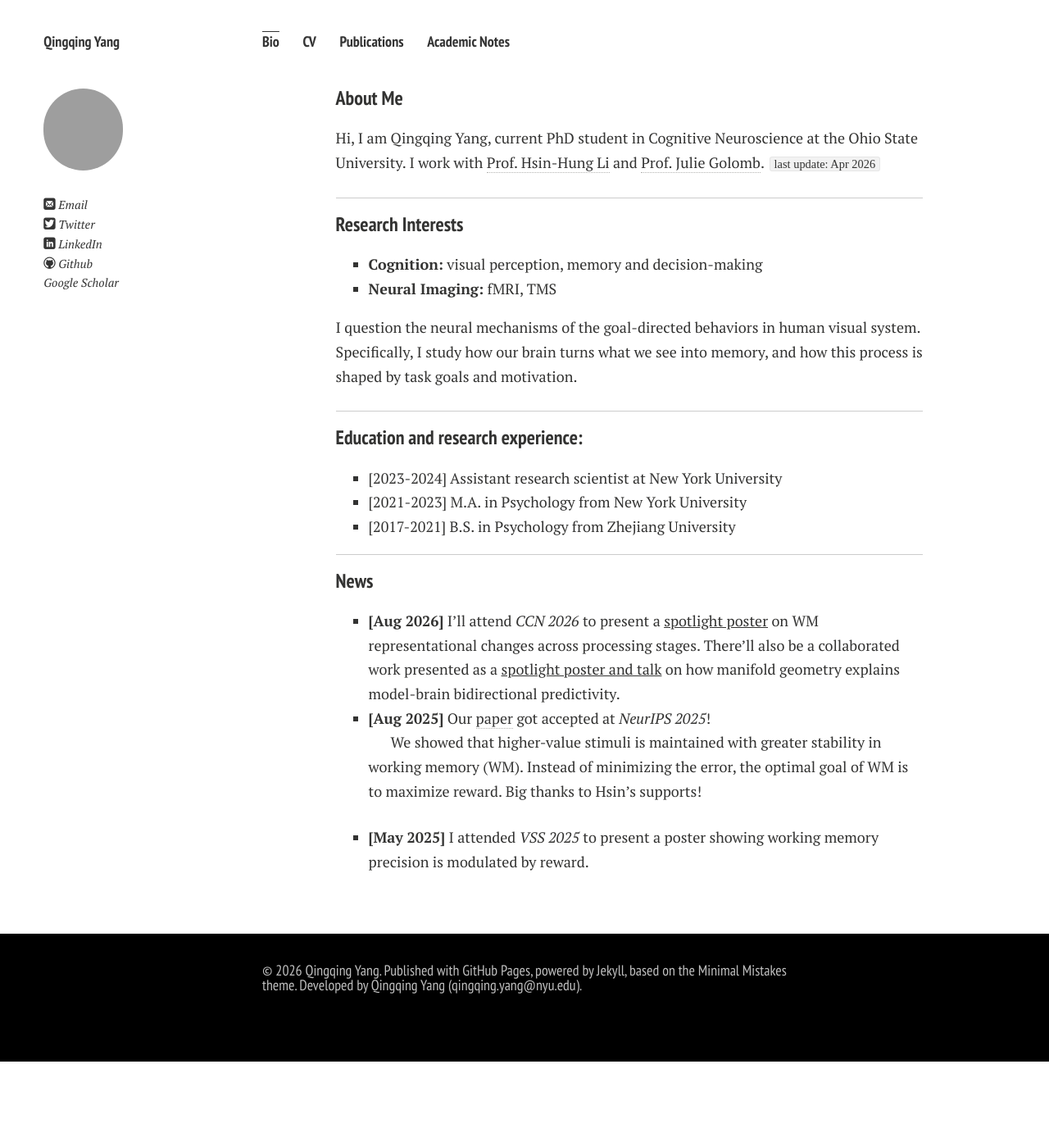
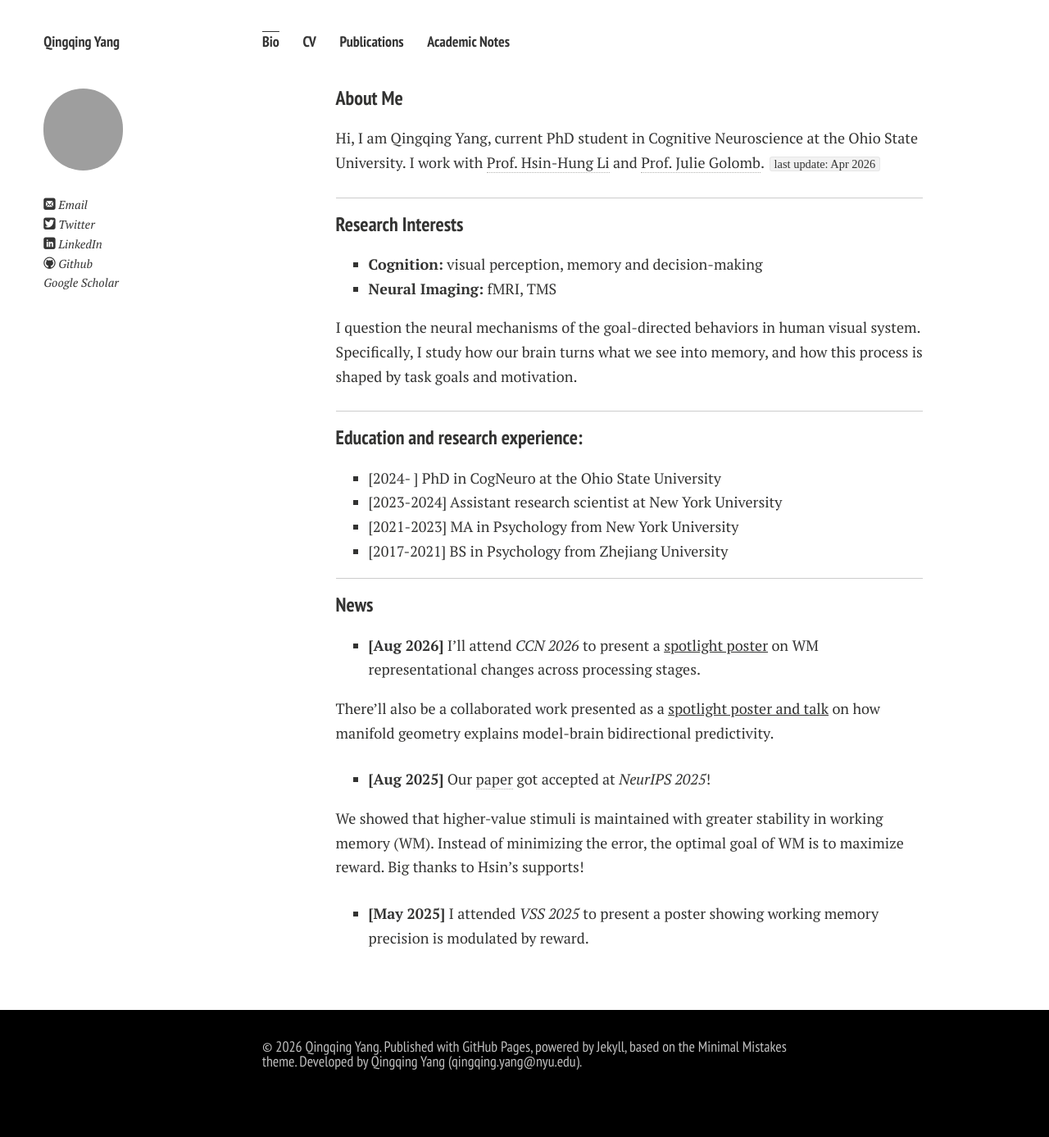
Before and after one commit to Qingqing-Yang-177/Qingqing-Yang-177.github.io, a Jekyll site: the page built from index.md, in a window 1280 px wide. Shown: the whole page at 82% size. Built offline with Jekyll 4.4.1, drawn with Linux system fonts in a browser that asks for light colours; nearby versions of some CDN libraries; comment, search, counter and statistics services are not loaded; a style sheet for code colours, icons or effects is not loaded; our own code applies the rules of GitHub Pages for plain Markdown files; before the commit the page ends 1295 px from its top, so only the background shows below that.

Commit message:
Update index.md

```diff
--- a/index.md
+++ b/index.md
@@ -15,15 +15,17 @@ I question the neural mechanisms of the goal-directed behaviors in human visual
 
 ---
 ### Education and research experience:
+- [2024-    ] PhD in CogNeuro at the Ohio State University
 - [2023-2024] Assistant research scientist at New York University
-- [2021-2023] M.A. in Psychology from New York University
-- [2017-2021] B.S. in Psychology from Zhejiang University
+- [2021-2023] MA in Psychology from New York University
+- [2017-2021] BS in Psychology from Zhejiang University
 
 ---
 ### News
-- **[Aug 2026]** I'll attend *CCN 2026* to present a <u>spotlight poster</u> on WM representational changes across processing stages. There'll also be a collaborated work presented as a <u>spotlight poster and talk</u> on how manifold geometry explains model-brain bidirectional predictivity.
+- **[Aug 2026]** I'll attend *CCN 2026* to present a <u>spotlight poster</u> on WM representational changes across processing stages.
+
+There'll also be a collaborated work presented as a <u>spotlight poster and talk</u> on how manifold geometry explains model-brain bidirectional predictivity.
 - **[Aug 2025]** Our [paper](https://proceedings.neurips.cc/paper_files/paper/2025/file/534de24424a5056682502acd1fccb005-Paper-Conference.pdf) got accepted at *NeurIPS 2025*!
 
-  We showed that higher-value stimuli is maintained with greater stability in working memory (WM). Instead of minimizing the error, the optimal goal of WM is to maximize reward. Big thanks to Hsin's supports!
-
+We showed that higher-value stimuli is maintained with greater stability in working memory (WM). Instead of minimizing the error, the optimal goal of WM is to maximize reward. Big thanks to Hsin's supports!
 - **[May 2025]** I attended *VSS 2025* to present a poster showing working memory precision is modulated by reward.
```
